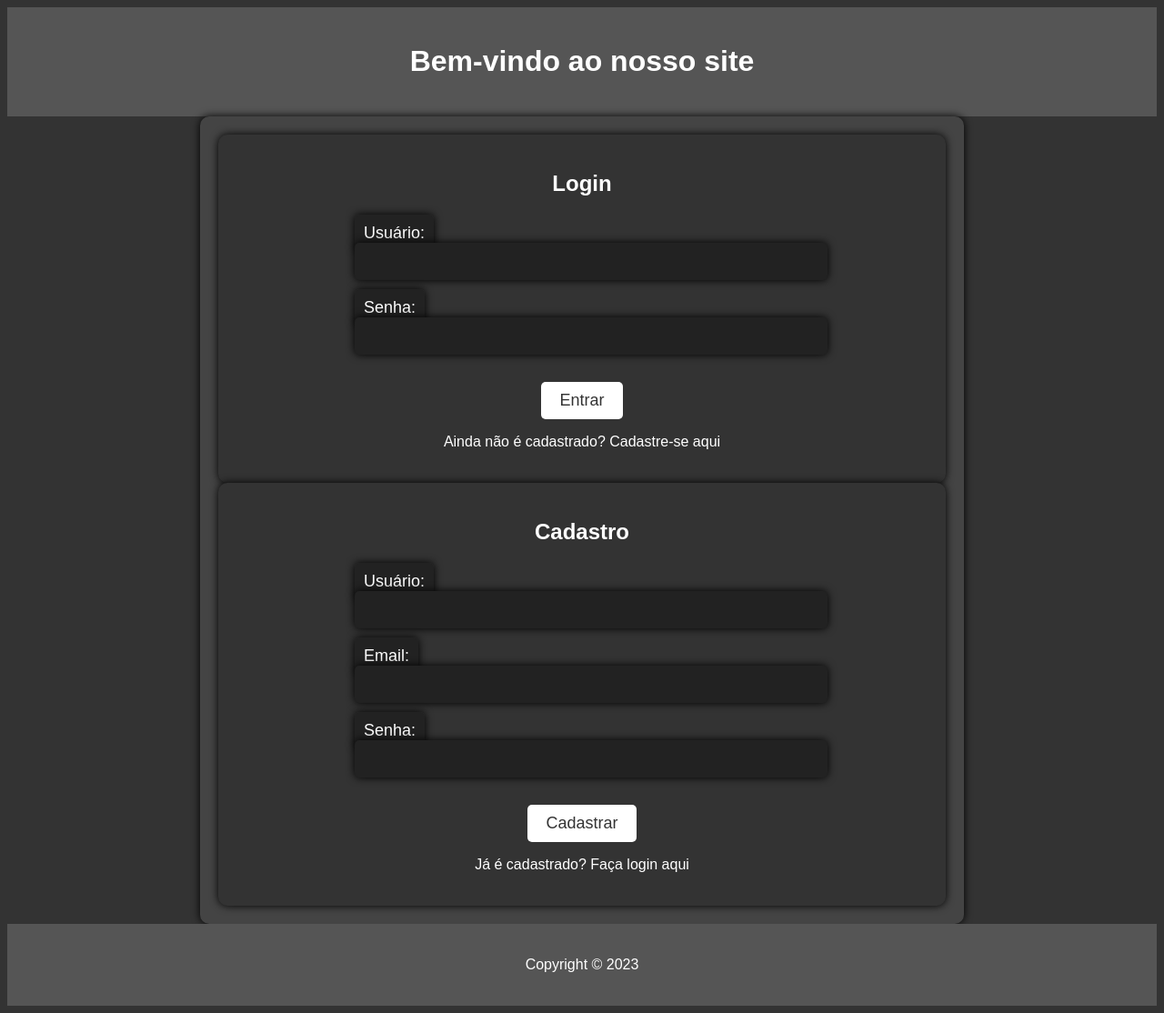
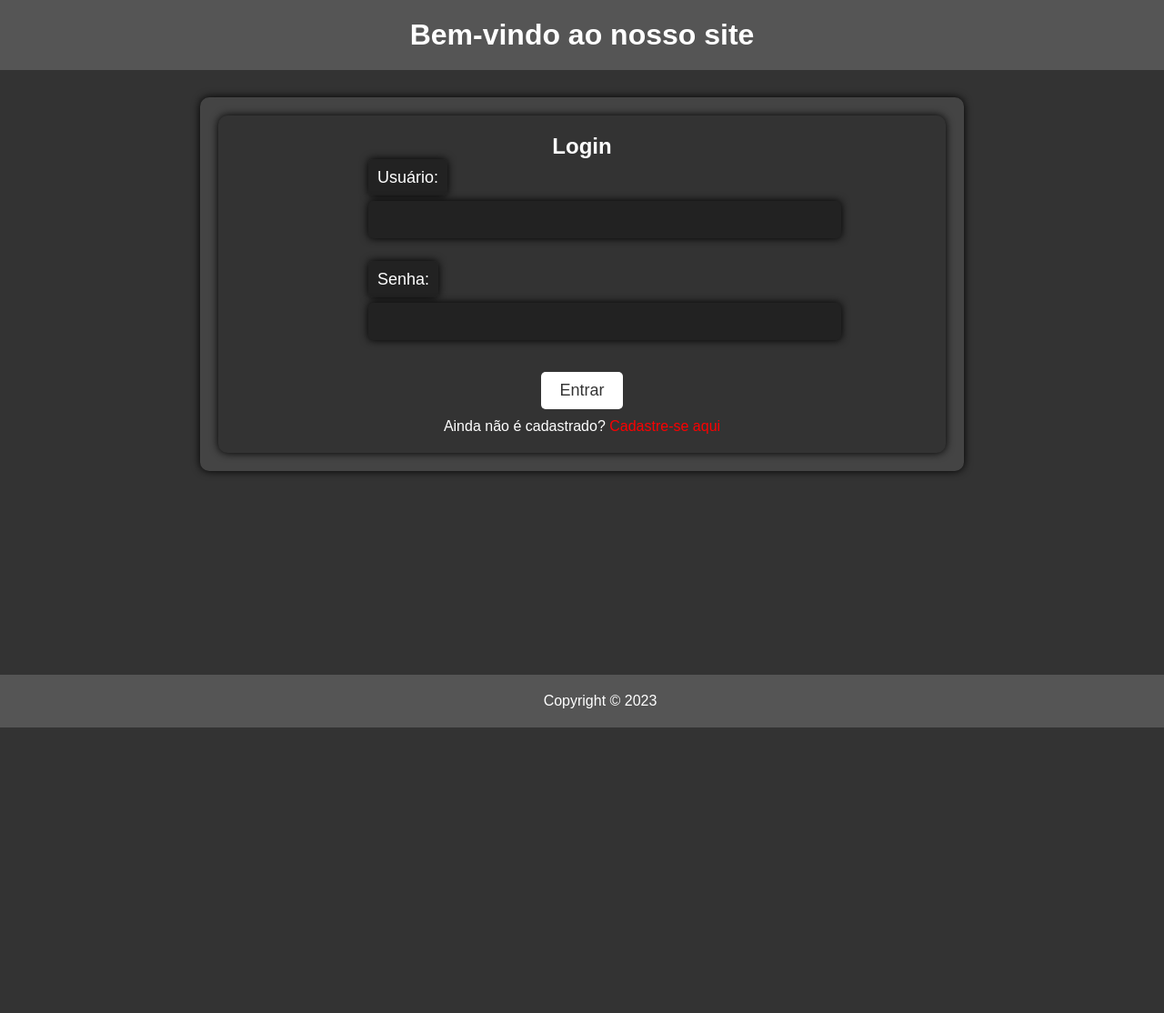
Before and after one commit to lucasczeck/ComparativoCarros, a Django app: page / in a window 1280 px wide. Shown: the whole page at 91% size. After the commit the page ends 800 px from the top, so only its background shows below. Run offline with Django 3.2, Linux system fonts and the light colour scheme.

Commit message:
Desenvolvimento de view para login e alteração na página de login, cadastro será separado

```diff
--- a/home/static/css/login.css
+++ b/home/static/css/login.css
@@ -1,7 +1,14 @@
+* {
+  margin: 0;
+  padding: 0;
+}
+
 body {
   background-color: #333;
   color: #fff;
   font-family: sans-serif;
+  margin: 0;
+  overflow-x: hidden;
 }
 
 header {
@@ -12,7 +19,7 @@ header {
 
 main {
   max-width: 800px;
-  margin: 0 auto;
+  margin: 30px auto;
   padding: 20px;
   background-color: #444;
   border-radius: 10px;
@@ -44,10 +51,11 @@ label, input[type="text"], input[type="email"], input[type="password"] {
   border: none;
   border-radius: 5px;
   box-shadow: 0 0 10px #000;
+  margin: 15px;
 }
 
 button[type="submit"] {
-  margin-top: 20px;
+  margin: 10px;
   padding: 10px 20px;
   background-color: #fff;
   color: #333;
@@ -61,9 +69,12 @@ footer {
   background-color: #555;
   padding: 20px;
   text-align: center;
+  position: absolute;
+  bottom: 0;
+  width: 100vw;
 }
 
 a {
-  color: #fff;
+  color: #fc0000;
   text-decoration: none;
 }
--- a/home/templates/login.html
+++ b/home/templates/login.html
@@ -14,7 +14,8 @@
       <h1>Bem-vindo ao nosso site</h1>
     </header>
     <main>
-      <form action="/login" method="post">
+      <form action="{% url "login" %}" method="post">
+        {% csrf_token %}
         <h2>Login</h2>
         <div>
           <label for="username">Usuário:</label>
@@ -27,23 +28,23 @@
         <button type="submit">Entrar</button>
         <p>Ainda não é cadastrado? <a href="#cadastro">Cadastre-se aqui</a></p>
       </form>
-      <form action="/cadastro" method="post" id="cadastro">
-        <h2>Cadastro</h2>
-        <div>
-          <label for="username">Usuário:</label>
-          <input type="text" id="username" name="username">
-        </div>
-        <div>
-          <label for="email">Email:</label>
-          <input type="email" id="email" name="email">
-        </div>
-        <div>
-          <label for="password">Senha:</label>
-          <input type="password" id="password" name="password">
-        </div>
-        <button type="submit">Cadastrar</button>
-        <p>Já é cadastrado? <a href="#">Faça login aqui</a></p>
-      </form>
+{#      <form action="/cadastro" method="post" id="cadastro">#}
+{#        <h2>Cadastro</h2>#}
+{#        <div>#}
+{#          <label for="username">Usuário:</label>#}
+{#          <input type="text" id="username" name="username">#}
+{#        </div>#}
+{#        <div>#}
+{#          <label for="email">Email:</label>#}
+{#          <input type="email" id="email" name="email">#}
+{#        </div>#}
+{#        <div>#}
+{#          <label for="password">Senha:</label>#}
+{#          <input type="password" id="password" name="password">#}
+{#        </div>#}
+{#        <button type="submit">Cadastrar</button>#}
+{#        <p>Já é cadastrado? <a href="#">Faça login aqui</a></p>#}
+{#      </form>#}
     </main>
     <footer>
       <p>Copyright © 2023</p>
--- a/home/views.py
+++ b/home/views.py
@@ -1,13 +1,24 @@
+from django.http import HttpResponse
 from django.shortcuts import render, redirect
 from django.urls import reverse
 from django.views import View
-
-import BO.home.home
+from django.contrib.auth import authenticate, login
 
 
 class Login(View):
 
     def get(self, *args, **kwargs):
-        context = {}
+        return render(self.request, 'login.html')
 
-        return render(self.request, "login.html", context=context)
+    def post(self, *args, **kwargs):
+
+        username = self.request.POST.get('username')
+        password = self.request.POST.get('password')
+        user = authenticate(self.request, username=username, password=password)
+        if user is not None:
+            login(self.request, user)
+            # Redirecionar o usuário para a página desejada
+            return redirect('home')
+        else:
+            # Mostrar uma mensagem de erro
+            return HttpResponse("Nome de usuário ou senha inválidos.")
```
Also changed, not shown: db.sqlite3, 1 other file.
